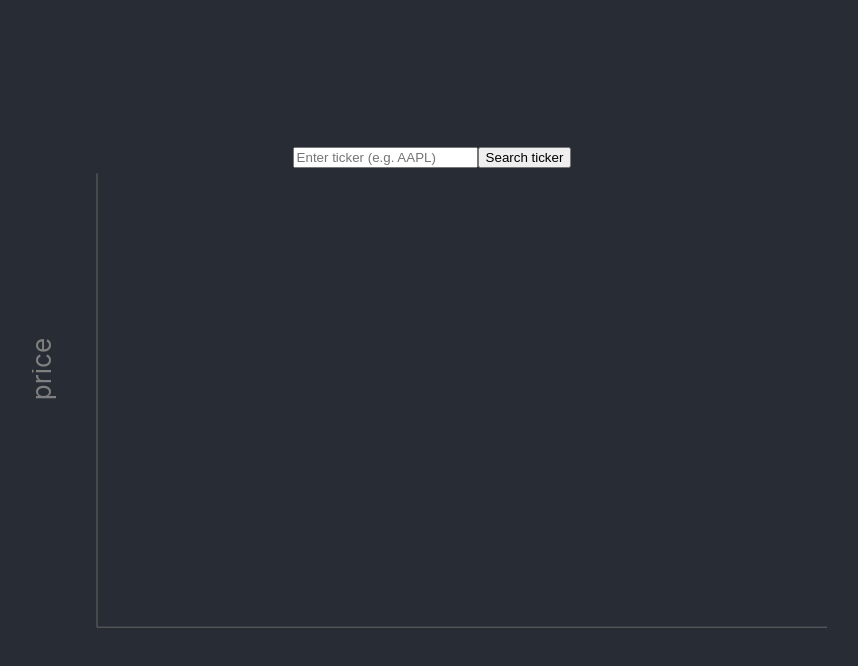
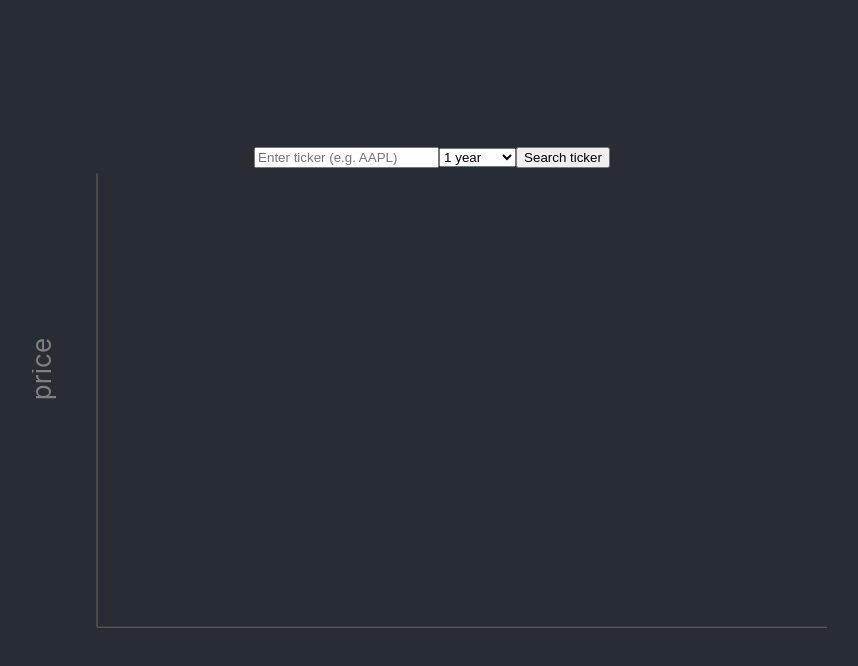
Before and after one commit to fermezag05/portfolioDashboard, a React (Create React App) app in the folder frontend/: page / in a window 1280 px wide. Shown: the top 666 px of the page, without its empty margins (208-1066 px from the left). Built offline with nearby package versions, Linux system fonts and the light colour scheme.

Commit message:
added a period dropdown and fixed metrics estimation depending on the period

```diff
--- a/frontend/src/components/TickerInput.tsx
+++ b/frontend/src/components/TickerInput.tsx
@@ -7,12 +7,13 @@ function TickerInput() {
   const [ticker, setTicker] = useState("");
   const [prices, setPrices] = useState([]);
   const [metrics, setMetrics] = useState(null);
+  const [period, setPeriod] = useState("1y");
 
   function handleSearch() {
     axios
       .get(`http://localhost:8000/stock/${ticker}`, {
         params: {
-          period: "1y",
+          period: period,
         },
       })
       .then((response) => {
@@ -29,6 +30,18 @@ function TickerInput() {
         onChange={(e) => setTicker(e.target.value)}
         placeholder="Enter ticker (e.g. AAPL)"
       />
+      <select
+        value={period}
+        onChange={(e) => setPeriod(e.target.value)}
+        defaultValue={"1y"}
+      >
+        <option value="max">All time</option>
+        <option value="5y">5 years</option>
+        <option value="1y">1 year</option>
+        <option value="6mo">6 months</option>
+        <option value="3mo">3 months</option>
+        <option value="1mo">1 month</option>
+      </select>
       <button onClick={handleSearch}>Search ticker</button>
       <PriceChart prices={prices} />
       {metrics && <MetricsCard metrics={metrics} />}
```
Also changed, not shown: 1 other file (tests, documents, lock files or other folders).
